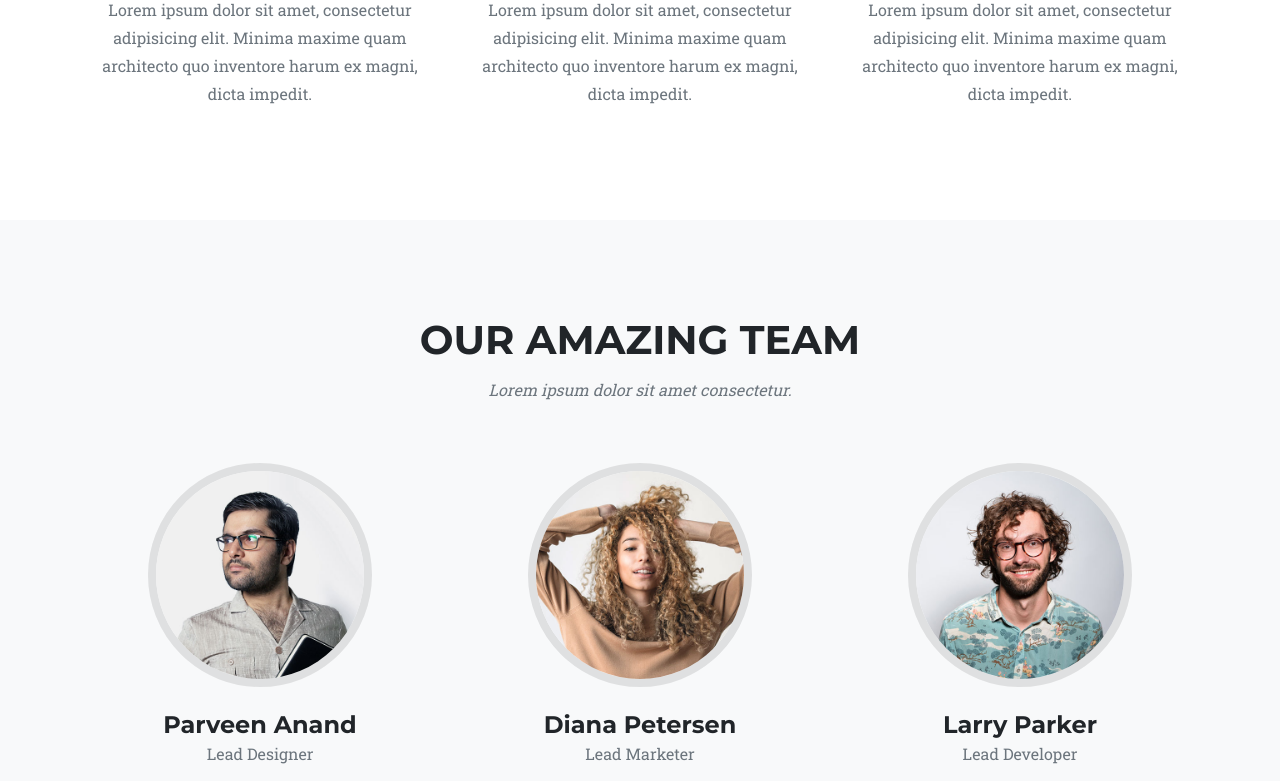
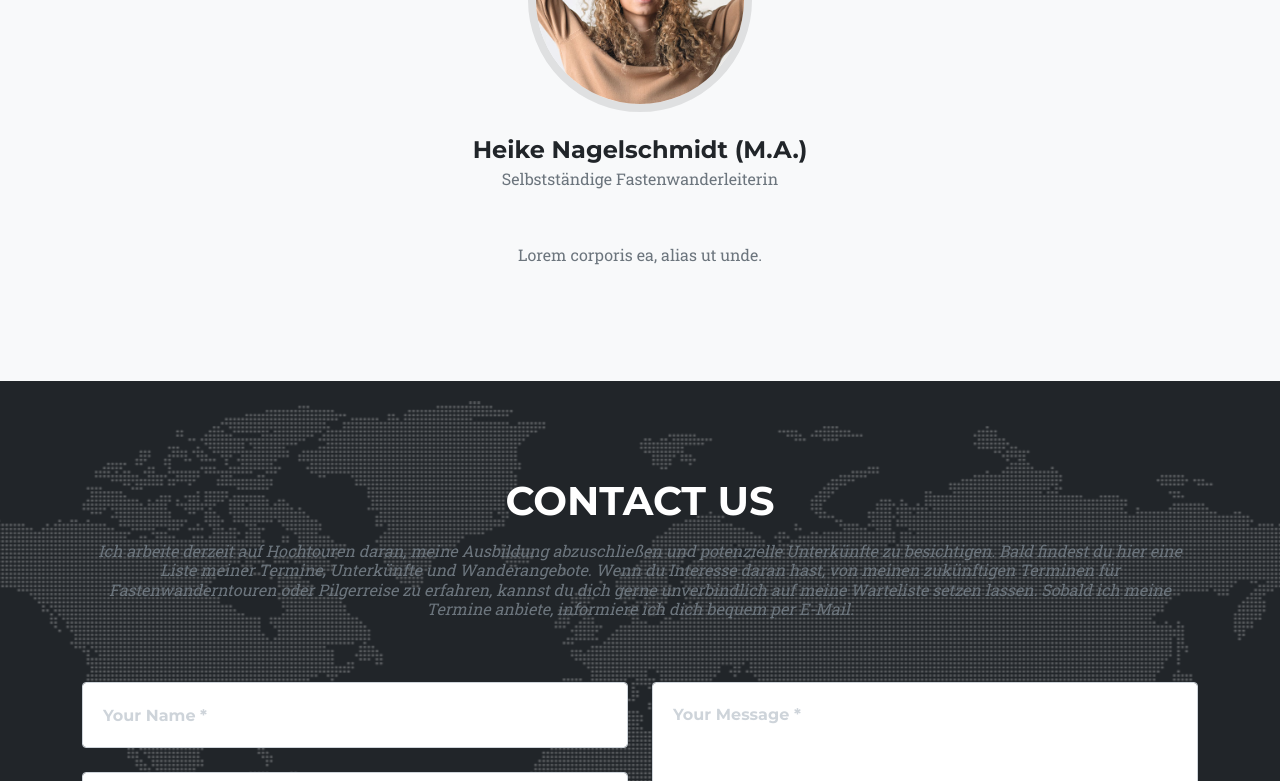
Before and after one commit to FWmC-Admin/wellness_wandern, a plain HTML site: page index.html in a window 1280 px wide. Shown: the part 1118-1899 px from the top of the page. Drawn offline with nearby package versions, Linux system fonts and the light colour scheme.

Commit message:
Major changes in index.html
Added a description of Heike

```diff
--- a/index.html
+++ b/index.html
@@ -20,6 +20,7 @@
         <!-- Navigation-->
         <nav class="navbar navbar-expand-lg navbar-dark fixed-top" id="mainNav">
             <div class="container">
+                <!--Logo-->
                 <a class="navbar-brand" href="#page-top"><img src="assets/img/navbar-logo.svg" alt="..." /></a>
                 <button class="navbar-toggler" type="button" data-bs-toggle="collapse" data-bs-target="#navbarResponsive" aria-controls="navbarResponsive" aria-expanded="false" aria-label="Toggle navigation">
                     Menu
@@ -27,7 +28,7 @@
                 </button>
                 <div class="collapse navbar-collapse" id="navbarResponsive">
                     <ul class="navbar-nav text-uppercase ms-auto py-4 py-lg-0">
-                        <li class="nav-item"><a class="nav-link" href="#services">Services</a></li>
+                        <!--<li class="nav-item"><a class="nav-link" href="#services">Services</a></li>-->
                         <li class="nav-item"><a class="nav-link" href="#team">Über mich</a></li>
                         <li class="nav-item"><a class="nav-link" href="#contact">Kontakt</a></li>
                     </ul>
@@ -37,17 +38,19 @@
         <!-- Masthead-->
         <header class="masthead">
             <div class="container">
-                <div class="masthead-subheading">Willkommen!</div>
-                <div class="masthead-heading text-uppercase">Schön, dass du da bist!</div>
+                <div class="masthead-subheading">Willkommen</div>
+                <div class="masthead-heading text-uppercase">Wellness Wandern</div>
+                <div class="masthead-subheading">Schön, dass du da bist!</div>
                 <!--<a class="btn btn-primary btn-xl text-uppercase" href="#services">Mehr erfahren</a>-->
             </div>
         </header>
         <!-- Services-->
+        <!--
         <section class="page-section" id="services">
             <div class="container">
                 <div class="text-center">
                     <h2 class="section-heading text-uppercase">Services</h2>
-                    <h3 class="section-subheading text-muted">Lorem ipsum dolor sit amet consectetur.</h3>
+                    <h3 class="section-subheading text-muted">Loremat etarem consectetur.</h3>
                 </div>
                 <div class="row text-center">
                     <div class="col-md-4">
@@ -56,7 +59,7 @@
                             <i class="fas fa-shopping-cart fa-stack-1x fa-inverse"></i>
                         </span>
                         <h4 class="my-3">E-Commerce</h4>
-                        <p class="text-muted">Lorem ipsum dolor sit amet, consectetur adipisicing elit. Minima maxime quam architecto quo inventore harum ex magni, dicta impedit.</p>
+                        <p class="text-muted">Lorem impeda.</p>
                     </div>
                     <div class="col-md-4">
                         <span class="fa-stack fa-4x">
@@ -64,7 +67,7 @@
                             <i class="fas fa-laptop fa-stack-1x fa-inverse"></i>
                         </span>
                         <h4 class="my-3">Responsive Design</h4>
-                        <p class="text-muted">Lorem ipsum dolor sit amet, consectetur adipisicing elit. Minima maxime quam architecto quo inventore harum ex magni, dicta impedit.</p>
+                        <p class="text-muted">Icta impedit.</p>
                     </div>
                     <div class="col-md-4">
                         <span class="fa-stack fa-4x">
@@ -72,24 +75,26 @@
                             <i class="fas fa-lock fa-stack-1x fa-inverse"></i>
                         </span>
                         <h4 class="my-3">Web Security</h4>
-                        <p class="text-muted">Lorem ipsum dolor sit amet, consectetur adipisicing elit. Minima maxime quam architecto quo inventore harum ex magni, dicta impedit.</p>
+                        <p class="text-muted">Thoore harumedit.</p>
                     </div>
                 </div>
             </div>
         </section>
+        -->
         <!-- Team-->
         <section class="page-section bg-light" id="team">
             <div class="container">
                 <div class="text-center">
-                    <h2 class="section-heading text-uppercase">Our Amazing Team</h2>
-                    <h3 class="section-subheading text-muted">Lorem ipsum dolor sit amet consectetur.</h3>
+                    <h2 class="section-heading text-uppercase">Hallo, ich bin Heike!</h2>
+                    <h3 class="section-subheading text-muted">Hier entsteht gerade mein Webauftritt als Fastenwanderleiterin. Das Fasten, Wandern und Pilgern
+                        mit anderen Menschen zu teilen ist mir in meiner Arbeit ein großes Anliegen. Vielleicht gehst du ja auch bald mit? </h3>
                 </div>
                 <div class="row">
                     <div class="col-lg-4">
                         <div class="team-member">
-                            <img class="mx-auto rounded-circle" src="assets/img/team/1.jpg" alt="..." />
-                            <h4>Parveen Anand</h4>
-                            <p class="text-muted">Lead Designer</p>
+                            <!--<img class="mx-auto rounded-circle" src="assets/img/team/1.jpg" alt="..." />-->
+                            <!--<h4>Parveen Anand</h4>-->
+                            <!--<p class="text-muted">Lead Designer</p>-->
                             <!--<a class="btn btn-dark btn-social mx-2" href="#!"><i class="fab fa-twitter"></i></a>-->
                             <!--<a class="btn btn-dark btn-social mx-2" href="#!"><i class="fab fa-facebook-f"></i></a>-->
                             <!--<a class="btn btn-dark btn-social mx-2" href="#!"><i class="fab fa-linkedin-in"></i></a>-->
@@ -98,26 +103,26 @@
                     <div class="col-lg-4">
                         <div class="team-member">
                             <img class="mx-auto rounded-circle" src="assets/img/team/2.jpg" alt="..." />
-                            <h4>Diana Petersen</h4>
-                            <p class="text-muted">Lead Marketer</p>
-                            <a class="btn btn-dark btn-social mx-2" href="#!"><i class="fab fa-twitter"></i></a>
-                            <a class="btn btn-dark btn-social mx-2" href="#!"><i class="fab fa-facebook-f"></i></a>
-                            <a class="btn btn-dark btn-social mx-2" href="#!"><i class="fab fa-linkedin-in"></i></a>
+                            <h4>Heike Nagelschmidt (M.A.)</h4>
+                            <p class="text-muted">Selbstständige Fastenwanderleiterin</p>
+                            <!--<a class="btn btn-dark btn-social mx-2" href="#!"><i class="fab fa-twitter"></i></a>-->
+                            <!--<a class="btn btn-dark btn-social mx-2" href="#!"><i class="fab fa-facebook-f"></i></a>-->
+                            <!--<a class="btn btn-dark btn-social mx-2" href="#!"><i class="fab fa-linkedin-in"></i></a>-->
                         </div>
                     </div>
                     <div class="col-lg-4">
                         <div class="team-member">
-                            <img class="mx-auto rounded-circle" src="assets/img/team/3.jpg" alt="..." />
-                            <h4>Larry Parker</h4>
-                            <p class="text-muted">Lead Developer</p>
-                            <a class="btn btn-dark btn-social mx-2" href="#!"><i class="fab fa-twitter"></i></a>
-                            <a class="btn btn-dark btn-social mx-2" href="#!"><i class="fab fa-facebook-f"></i></a>
-                            <a class="btn btn-dark btn-social mx-2" href="#!"><i class="fab fa-linkedin-in"></i></a>
+                            <!--<img class="mx-auto rounded-circle" src="assets/img/team/3.jpg" alt="..." />-->
+                            <!--<h4>Larry Parker</h4>-->
+                            <!--<p class="text-muted">Lead Developer</p>-->
+                            <!--<a class="btn btn-dark btn-social mx-2" href="#!"><i class="fab fa-twitter"></i></a>-->
+                            <!--<a class="btn btn-dark btn-social mx-2" href="#!"><i class="fab fa-facebook-f"></i></a>-->
+                            <!--<a class="btn btn-dark btn-social mx-2" href="#!"><i class="fab fa-linkedin-in"></i></a>-->
                         </div>
                     </div>
                 </div>
                 <div class="row">
-                    <div class="col-lg-8 mx-auto text-center"><p class="large text-muted">Lorem ipsum dolor sit amet, consectetur adipisicing elit. Aut eaque, laboriosam veritatis, quos non quis ad perspiciatis, totam corporis ea, alias ut unde.</p></div>
+                    <div class="col-lg-8 mx-auto text-center"><p class="large text-muted">Lorem corporis ea, alias ut unde.</p></div>
                 </div>
             </div>
         </section>
```
